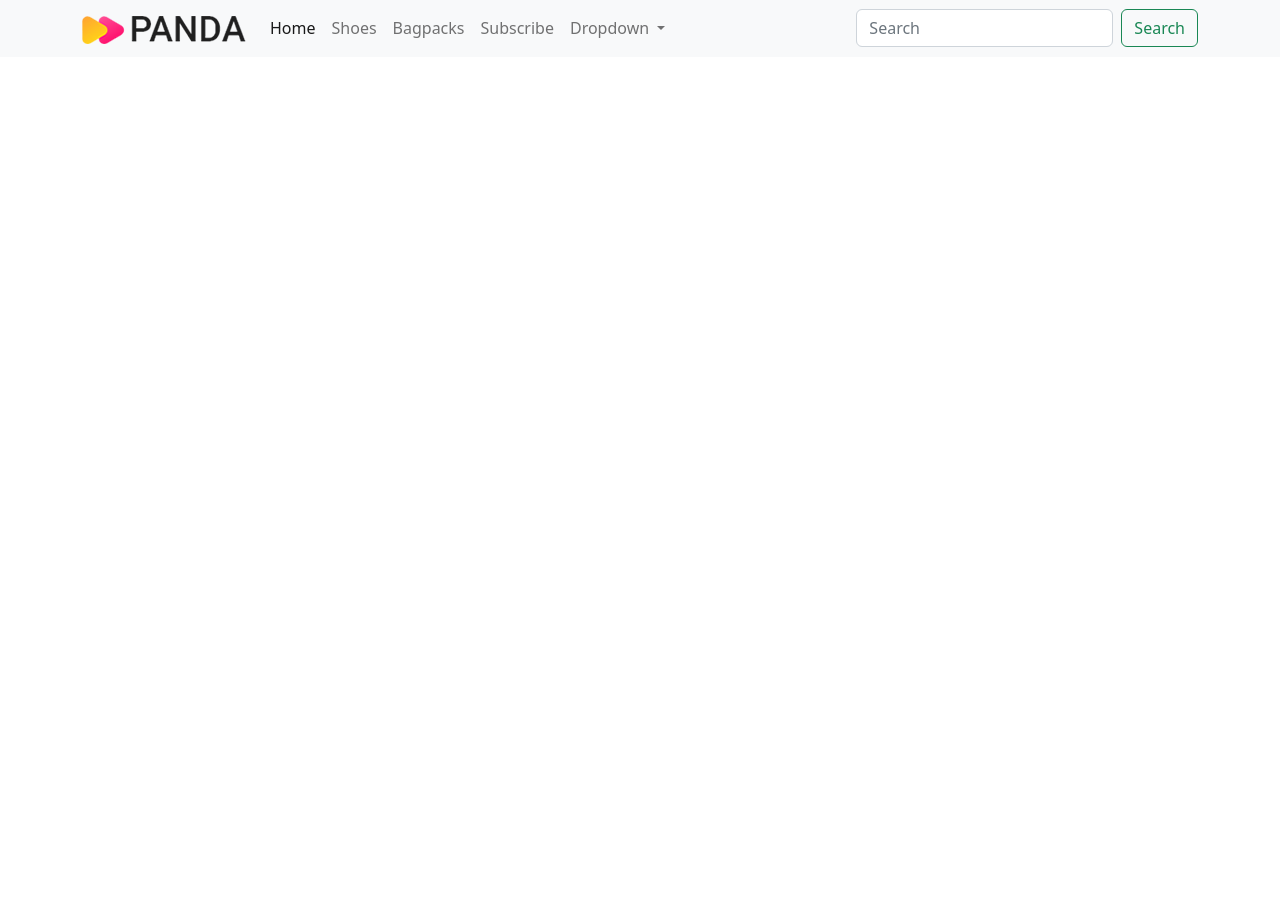
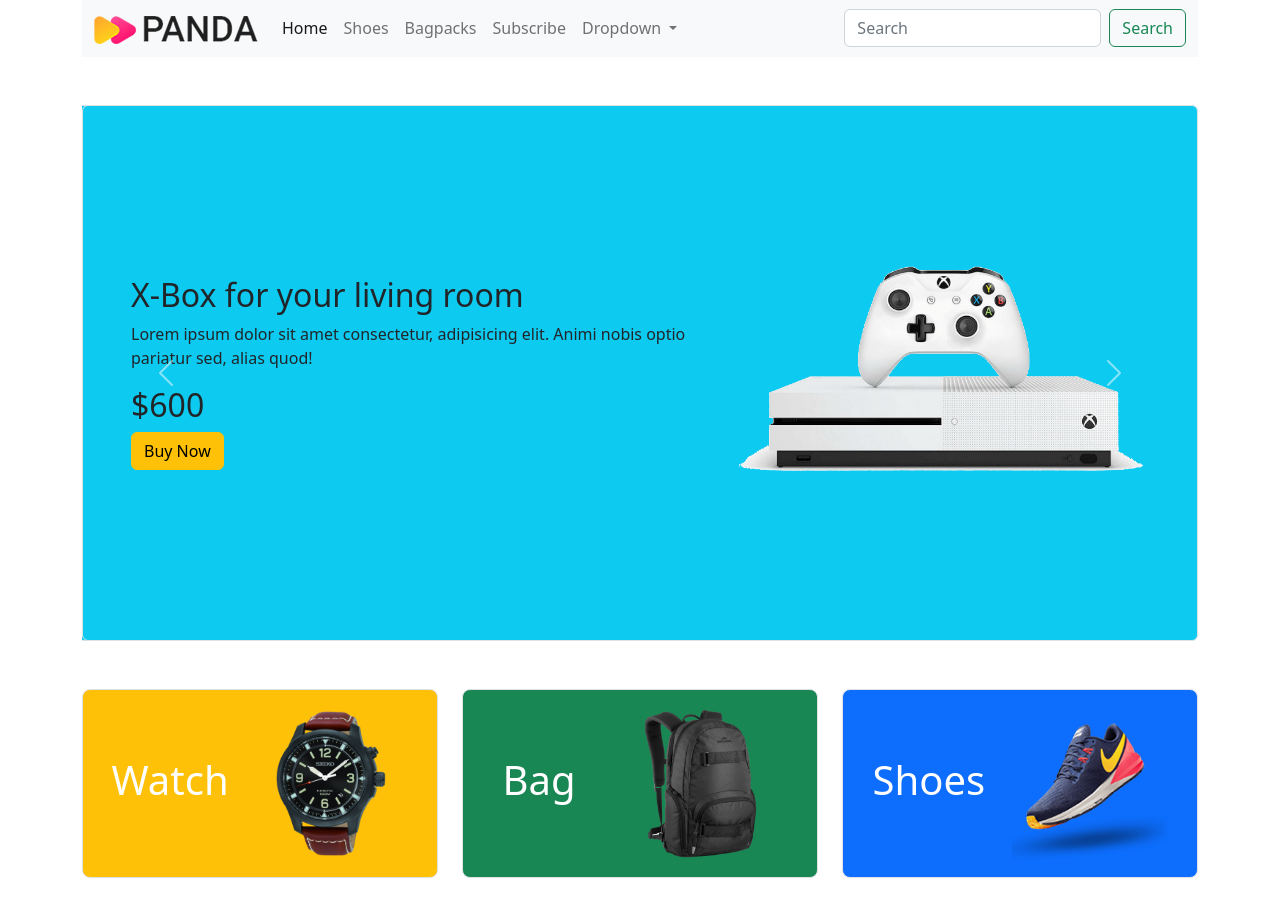
Before and after one commit to mhbipul/Panda-Commerce, a plain HTML site: page index.html in a window 1280 px wide. Before the commit the page ends 800 px from the top, so only its background shows below. Drawn offline with nearby package versions, Linux system fonts and the light colour scheme.

Commit message:
added product catagories

```diff
--- a/index.html
+++ b/index.html
@@ -7,7 +7,7 @@
     <link href="https://cdn.jsdelivr.net/npm/bootstrap@5.2.2/dist/css/bootstrap.min.css" rel="stylesheet" integrity="sha384-Zenh87qX5JnK2Jl0vWa8Ck2rdkQ2Bzep5IDxbcnCeuOxjzrPF/et3URy9Bv1WTRi" crossorigin="anonymous">
   </head>
   <body>
-    <header>
+    <header class="container">
       <nav class="navbar navbar-expand-lg bg-light">
         <div class="container">
           <a class="navbar-brand" href="#">
@@ -50,7 +50,103 @@
           </div>
         </div>
       </nav>
+
+      <!-- slider start -->
+      <section class="mt-5">
+        <div id="carouselExampleControls" class="carousel slide" data-bs-ride="carousel">
+          <div class="carousel-inner">
+            <div class="carousel-item active bg-info border rounded p-5">
+              <div class="row">
+                <div class="col-lg-7 d-flex align-items-center">
+                  <div>
+                    <h2>Cool Dude Headphone</h2>
+                    <p>Lorem ipsum dolor sit amet consectetur, adipisicing elit. Animi nobis optio pariatur sed, alias quod!</p>
+                    <h2>$420</h2>
+                    <div class="btn btn-warning">Buy Now</div>
+                  </div>
+                </div>
+                <div class="col-lg-5">
+                  <img  src="images/banner-images/headphone.png" class="d-block w-100" alt="">
+                </div>
+              </div>
+            </div>
+            <div class="carousel-item active bg-info border rounded p-5">
+              <div class="row">
+                <div class="col-lg-7 d-flex align-items-center">
+                  <div>
+                    <h2>Mega LCD TV For Sports</h2>
+                    <p>Lorem ipsum dolor sit amet consectetur, adipisicing elit. Animi nobis optio pariatur sed, alias quod!</p>
+                    <h2>$1200</h2>
+                    <div class="btn btn-warning">Buy Now</div>
+                  </div>
+                </div>
+                <div class="col-lg-5">
+                  <img  src="images/banner-images/tv.png" class="d-block w-100" alt="">
+                </div>
+              </div>
+            </div>
+            <div class="carousel-item active bg-info border rounded p-5">
+              <div class="row">
+                <div class="col-lg-7 d-flex align-items-center">
+                  <div>
+                    <h2>X-Box for your living room</h2>
+                    <p>Lorem ipsum dolor sit amet consectetur, adipisicing elit. Animi nobis optio pariatur sed, alias quod!</p>
+                    <h2>$600</h2>
+                    <div class="btn btn-warning">Buy Now</div>
+                  </div>
+                </div>
+                <div class="col-lg-5">
+                  <img  src="images/banner-images/xbox.png" class="d-block w-100" alt="">
+                </div>
+              </div>
+            </div>
+
+          </div>
+          <button class="carousel-control-prev" type="button" data-bs-target="#carouselExampleControls" data-bs-slide="prev">
+            <span class="carousel-control-prev-icon" aria-hidden="true"></span>
+            <span class="visually-hidden">Previous</span>
+          </button>
+          <button class="carousel-control-next" type="button" data-bs-target="#carouselExampleControls" data-bs-slide="next">
+            <span class="carousel-control-next-icon" aria-hidden="true"></span>
+            <span class="visually-hidden">Next</span>
+          </button>
+        </div>
+      </section>
+      <!-- slider end -->
     </header>
+
+    <main>
+      <!-- catagories start -->
+      <section >
+        <div class="container overflow-hidden text-center my-5">
+          <div class="row gy-5">
+             <!-- single  catagory -->
+            <div class="col-lg-4 col-md-6 col-12">
+              <div class="p-3 border bg-warning d-flex align-items-center justify-content-around  rounded-3">
+                <h1 class="text-white">Watch</h1>
+                <img src="images/categories/watch.png" alt="">
+              </div>
+            </div>
+
+            <div class="col-lg-4 col-md-6 col-12">
+              <div class="p-3 border bg-success d-flex align-items-center justify-content-around  rounded-3">
+                <h1 class="text-white">Bag</h1>
+                <img src="images/categories/bag.png" alt="">
+              </div>
+            </div>
+
+             <div class="col-lg-4 col-md-6 col-12">
+              <div class="p-3 border bg-primary d-flex align-items-center justify-content-around  rounded-3">
+                <h1 class="text-white">Shoes</h1>
+                <img src="images/categories/shoes.png" alt="">
+              </div>
+            </div>
+
+          </div>
+        </div>
+      </section>
+      <!-- catagories end -->
+    </main>
 
 
 
```
